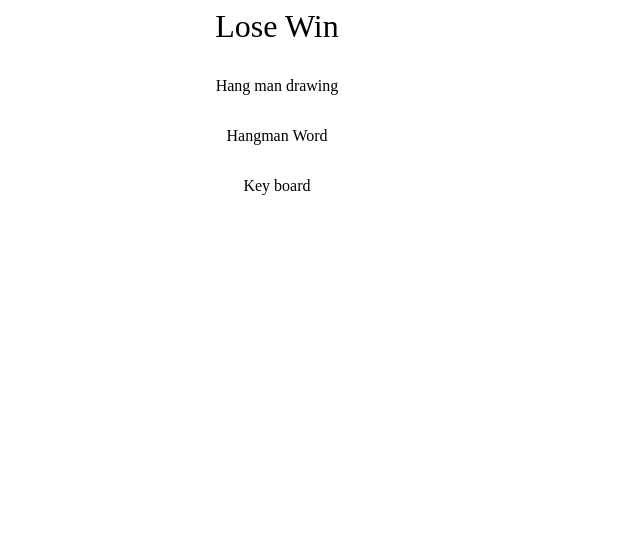
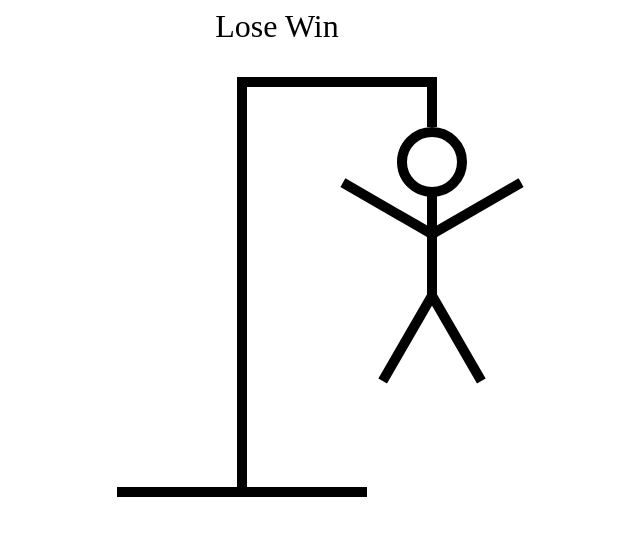
Before and after one commit to BlackWatch021/ts-hangman, a React (Vite) app: page / in a window 1280 px wide. Shown: the top 536 px of the page, without its empty margins (363-1003 px from the left). Built offline with nearby package versions, Linux system fonts and the light colour scheme.

Commit message:
HandMan Drawing is ready

```diff
--- a/src/App.tsx
+++ b/src/App.tsx
@@ -1,8 +1,8 @@
 import React, { useState } from "react";
 import words from "./wordList.json";
-import HangmanDrawing from "./scenes/hangmanDrawing";
-import HangmanWord from "./scenes/hangmanWord";
-import KeyBoard from "./scenes/keyBoard";
+import HangmanDrawing from "./scenes/hangmanDrawing/index";
+import HangmanWord from "./scenes/hangmanWord/index";
+import KeyBoard from "./scenes/keyBoard/index";
 
 type Props = {};
 
@@ -28,8 +28,8 @@
     >
       <div style={{ fontSize: "2rem", textAlign: "center" }}>Lose Win</div>
       <HangmanDrawing />
-      <HangmanWord />
-      <KeyBoard />
+      {/* <HangmanWord /> */}
+      {/* <KeyBoard /> */}
     </div>
   );
 };
--- a/src/scenes/hangmanDrawing/index.tsx
+++ b/src/scenes/hangmanDrawing/index.tsx
@@ -1,9 +1,127 @@
-import React from "react";
-
 type Props = {};
 
+const HEAD = (
+  <div
+    style={{
+      width: "50px",
+      height: "50px ",
+      borderRadius: "100%",
+      position: "absolute",
+      top: "50px ",
+      right: "-30px",
+      border: "10px solid black",
+    }}
+  />
+);
+const BODY = (
+  <div
+    style={{
+      width: "10px",
+      height: "100px ",
+      position: "absolute",
+      top: "119px ",
+      right: "0px",
+      background: "black",
+    }}
+  />
+);
+const RIGHT_ARM = (
+  <div
+    style={{
+      width: "100px",
+      height: "10px ",
+      background: "black",
+      position: "absolute",
+      top: "150px ",
+      right: "-100px",
+      rotate: "-30deg",
+      transformOrigin: "left bottom",
+    }}
+  />
+);
+const LEFT_ARM = (
+  <div
+    style={{
+      width: "100px",
+      height: "10px ",
+      background: "black",
+      position: "absolute",
+      top: "150px ",
+      right: "10px",
+      rotate: "30deg",
+      transformOrigin: "right bottom",
+    }}
+  />
+);
+const RIGHT_LEG = (
+  <div
+    style={{
+      width: "100px",
+      height: "10px ",
+      background: "black",
+      position: "absolute",
+      top: "210px ",
+      right: "-90px",
+      rotate: "60deg",
+      transformOrigin: "left bottom",
+    }}
+  />
+);
+const LEFT_LEG = (
+  <div
+    style={{
+      width: "100px",
+      height: "10px ",
+      background: "black",
+      position: "absolute",
+      top: "210px ",
+      right: "0px",
+      rotate: "-60deg",
+      transformOrigin: "right bottom",
+    }}
+  />
+);
+
 const index = (props: Props) => {
-  return <div>Hang man drawing</div>;
+  return (
+    <div style={{ position: "relative" }}>
+      {HEAD}
+      {BODY}
+      {RIGHT_ARM}
+      {LEFT_ARM}
+      {LEFT_LEG}
+      {RIGHT_LEG}
+      <div
+        style={{
+          height: "50px",
+          width: "10px",
+          background: "black",
+          position: "absolute",
+          top: 0,
+          right: 0,
+        }}
+      ></div>
+      <div
+        style={{
+          height: "10px",
+          width: "200px",
+          marginLeft: "120px",
+          background: "black",
+        }}
+      ></div>
+      <div
+        style={{
+          height: "400px",
+          width: "10px",
+          marginLeft: "120px",
+          background: "black",
+        }}
+      ></div>
+      <div
+        style={{ height: "10px", width: "250px", background: "black" }}
+      ></div>
+    </div>
+  );
 };
 
 export default index;
```
